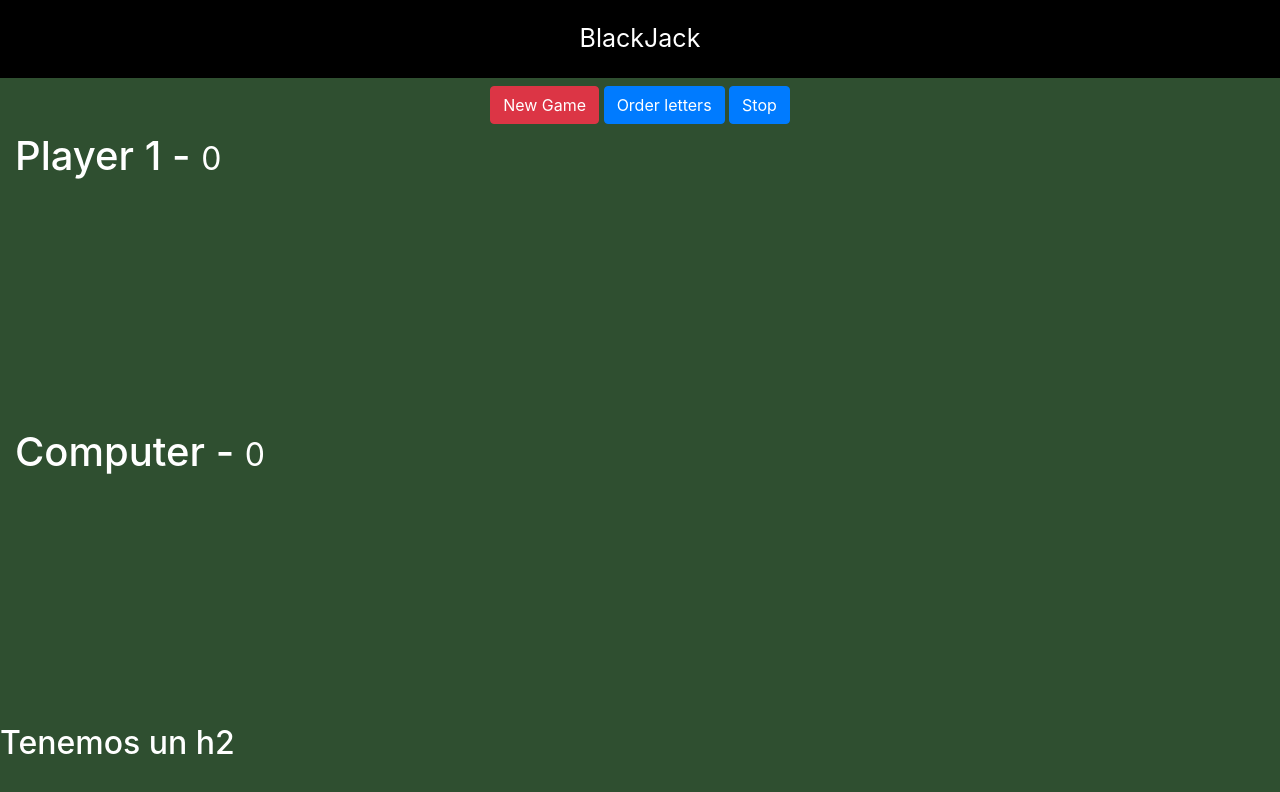
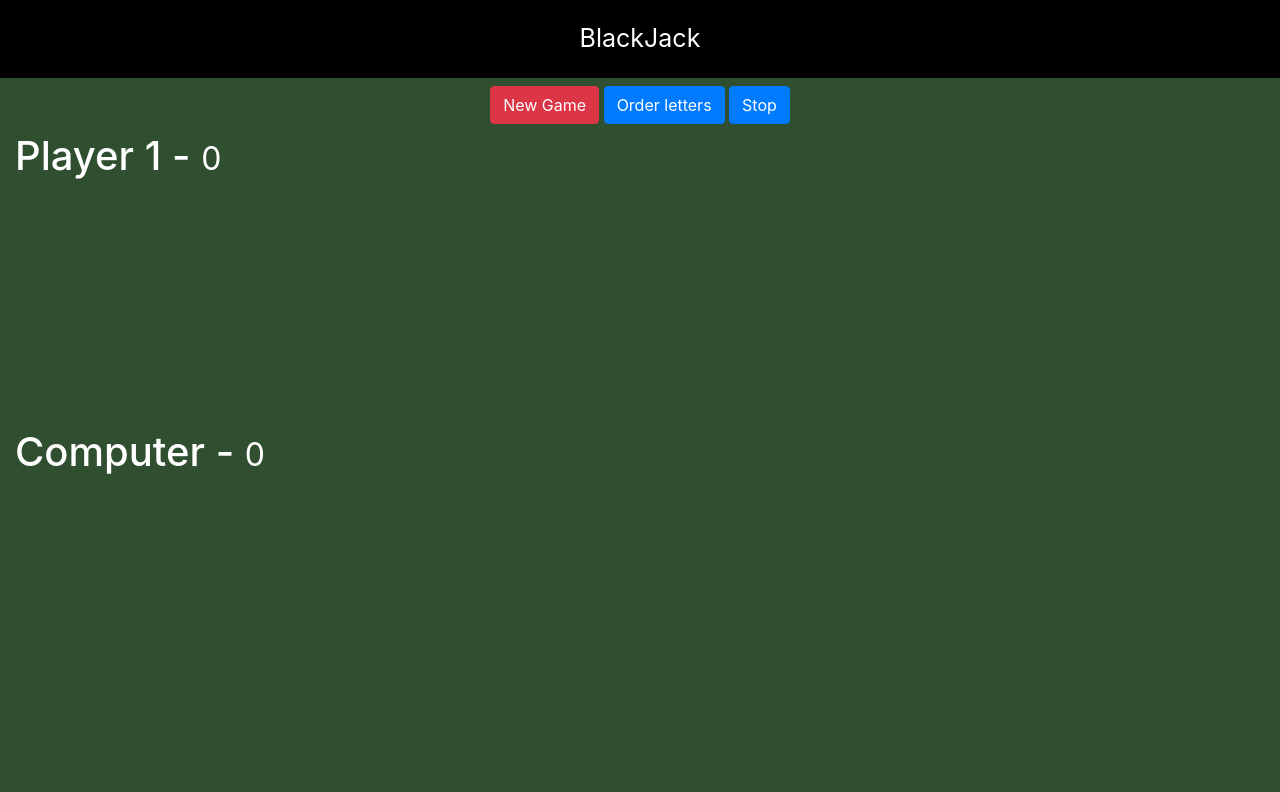
Before and after one commit to HaroldDP/Blackjack, a plain HTML site: page index.html in a window 1280 px wide. Drawn offline with nearby package versions, Linux system fonts and the light colour scheme.

Commit message:
Delete h2

```diff
--- a/index.html
+++ b/index.html
@@ -44,7 +44,7 @@
             </div>
     </section>
 
-    <h2>Tenemos un h2</h2>
+
 
 
     <script src="assets/js/underscore-min.js"></script>
```
